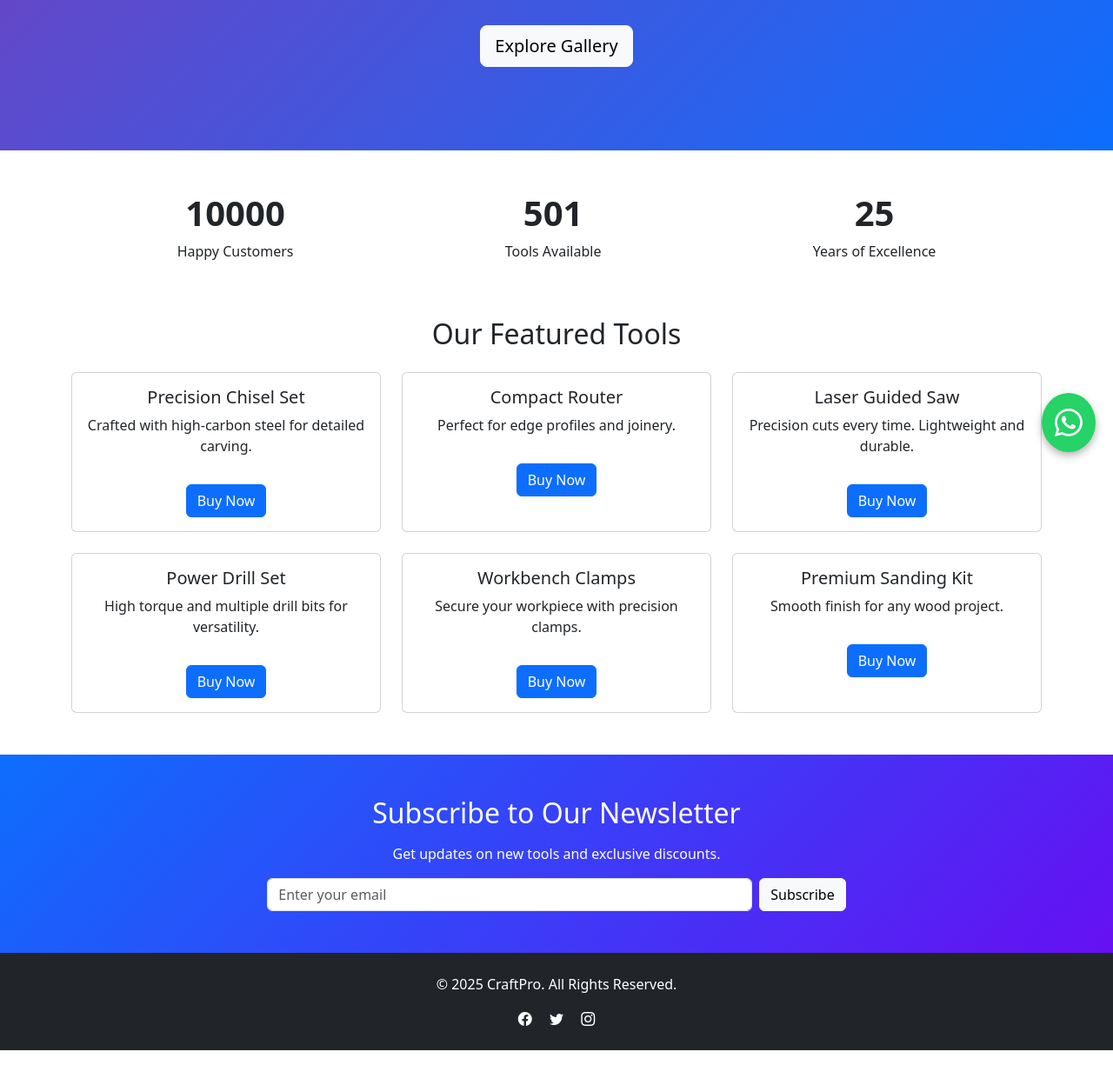
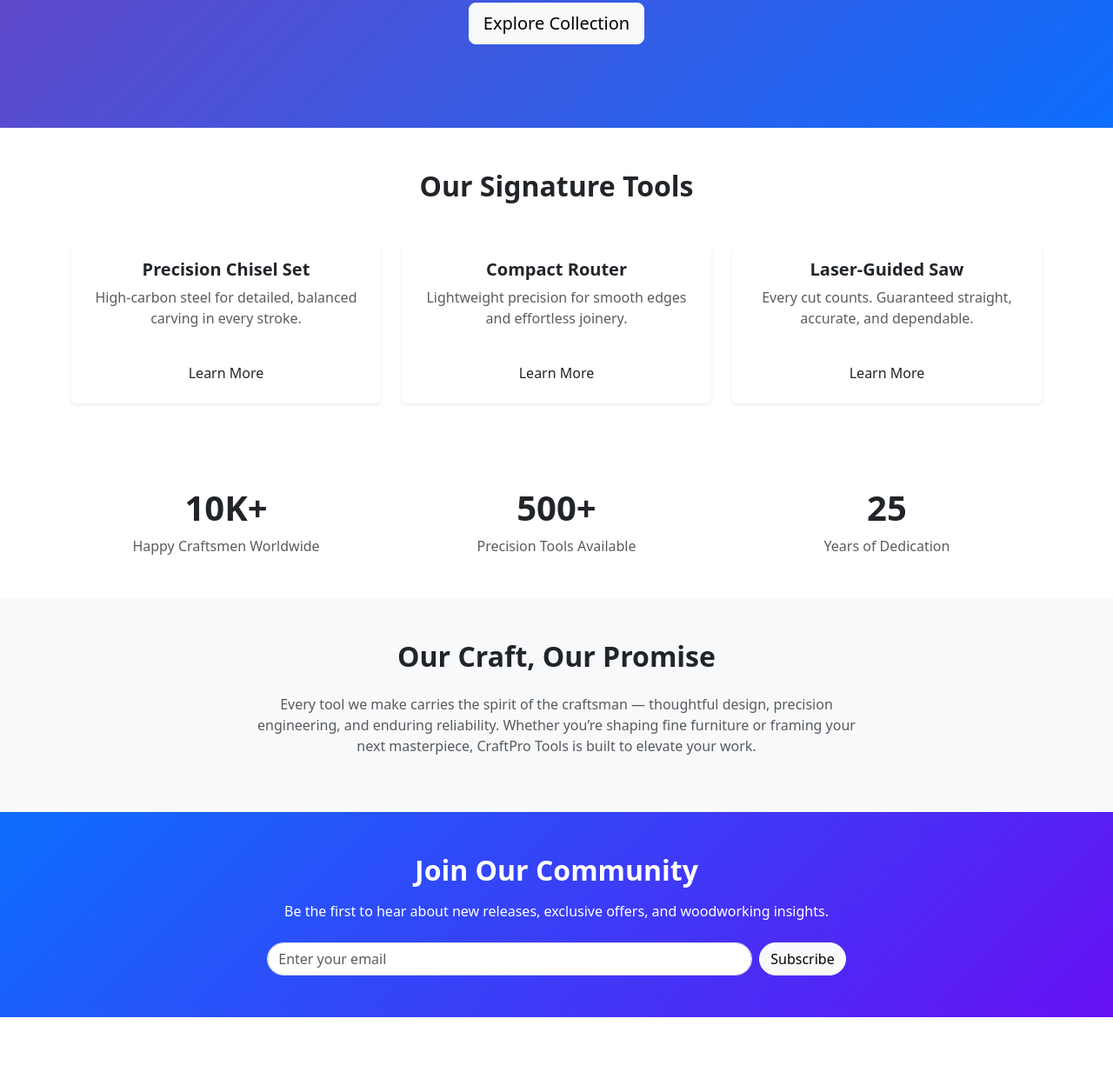
Before and after one commit to maruboh/craftpro-website, a plain HTML site: page index.html in a window 1280 px wide. Shown: the part 260-1508 px from the top of the page at 87% size. Before the commit the page ends 1468 px from the top, so only its background shows below. Drawn offline with nearby package versions, Linux system fonts and the light colour scheme.

Commit message:
Update index.html

```diff
--- a/index.html
+++ b/index.html
@@ -1,9 +1,9 @@
 <!DOCTYPE html>
 <html lang="en">
 <head>
-  <meta charset="UTF-8"/>
-  <meta name="viewport" content="width=device-width, initial-scale=1.0"/>
-  <title>CraftPro - Premium Woodworking Tools</title>
+  <meta charset="UTF-8" />
+  <meta name="viewport" content="width=device-width, initial-scale=1.0" />
+  <title>CraftPro Tools | Premium Woodworking Equipment</title>
 
   <!-- Bootstrap CSS -->
   <link href="https://cdn.jsdelivr.net/npm/bootstrap@5.3.7/dist/css/bootstrap.min.css" rel="stylesheet">
@@ -12,174 +12,124 @@
   <!-- Custom CSS -->
   <link rel="stylesheet" href="style.css">
 </head>
+
 <body>
 
-
 <!-- Navbar -->
-<nav class="navbar navbar-expand-lg bg-body-tertiary sticky-top shadow-sm">
-    <div class="container">
-        <a class="navbar-brand fw-bold" href="#">CraftPro</a>
-        <div>
-            <a href="features" class="btn btn-outline-primary me-2">Feartures</a>
-            <a href="gallery" class="btn btn-outline-primary me-2">Gallery</a>
-            <button class="btn bnt-outline-secondary theme-toggle">Dark Mode</button>
-        </div>
+<nav class="navbar navbar-expand-lg navbar-light bg-white fixed-top shadow-sm py-3">
+  <div class="container">
+    <a class="navbar-brand fw-bold text-brown" href="#">CraftPro Tools</a>
+    <button class="navbar-toggler" type="button" data-bs-toggle="collapse" data-bs-target="#navbarNav">
+      <span class="navbar-toggler-icon"></span>
+    </button>
+    <div class="collapse navbar-collapse justify-content-end" id="navbarNav">
+      <ul class="navbar-nav">
+        <li class="nav-item"><a class="nav-link" href="#features">Products</a></li>
+        <li class="nav-item"><a class="nav-link" href="#about">About</a></li>
+        <li class="nav-item"><a class="nav-link" href="#newsletter">Contact</a></li>
+      </ul>
     </div>
+  </div>
 </nav>
 
-
 <!-- Hero Section -->
-<section class="hero text-center text-white">
+<section class="hero d-flex align-items-center text-center text-white">
   <div class="container">
-    <h1 class="display-4 fw-bold">Premium Woodworking Tools</h1>
-    <p class="lead">Built for Craftsmen, Loved by Professionals.</p>
-    <a class="btn btn-light btn-lg mt-3" href="#gallery">Explore Gallery</a>
+    <h1 class="display-4 fw-bold mb-3">Precision. Passion. Performance.</h1>
+    <p class="lead mb-4">At CraftPro Tools, we believe true craftsmanship deserves tools built with care, balance, and excellence. Designed for artisans, loved by professionals.</p>
+    <a href="#features" class="btn btn-light btn-lg">Explore Collection</a>
   </div>
 </section>
 
-
-<!--Stats section-->
-<section class="stats text-center my-5">
-    <div class="container d-flex justify-content-around">
-        <div>
-            <h2 class="counter" data-target="10000">0</h2>
-            <p>Happy Customers</p>
-        </div>
-        <div>
-            <h2 class="counter" data-target="500">0</h2>
-            <p>Tools Available</p>
-        </div>
-        <div>
-            <h2 class="counter" data-target="25">0</h2>
-            <p>Years of Excellence</p>
-        </div>
-    </div>
-</section>
-
-
-<!--Features Section-->
-<main class="container my-5" id="features">
-  <h2 class="text-center mb-4">Our Featured Tools</h2>
-  <div class="row g-4">
-
-    <!-- First 3 tools -->
-    <div class="col-md-4">
-      <div class="card h-100 tool-card">
-        <div class="card-body text-center">
-          <h5 class="card-title">Precision Chisel Set</h5>
-          <p class="card-text">Crafted with high-carbon steel for detailed carving.</p>
-          <button class="btn btn-primary mt-3">Buy Now</button>
+<!-- Features Section -->
+<section class="features py-5" id="features">
+  <div class="container text-center">
+    <h2 class="fw-bold mb-5">Our Signature Tools</h2>
+    <div class="row g-4">
+      <div class="col-md-4">
+        <div class="card h-100 border-0 shadow-sm tool-card">
+          <div class="card-body">
+            <h5 class="card-title fw-semibold">Precision Chisel Set</h5>
+            <p class="card-text text-muted">High-carbon steel for detailed, balanced carving in every stroke.</p>
+            <a href="#" class="btn btn-outline-brown mt-3">Learn More</a>
+          </div>
         </div>
       </div>
-    </div>
-     <div class="col-md-4">
-      <div class="card h-100 tool-card">
-        <div class="card-body text-center">
-          <h5 class="card-title">Compact Router</h5>
-          <p class="card-text">Perfect for edge profiles and joinery.</p>
-          <button class="btn btn-primary mt-3">Buy Now</button>
+      <div class="col-md-4">
+        <div class="card h-100 border-0 shadow-sm tool-card">
+          <div class="card-body">
+            <h5 class="card-title fw-semibold">Compact Router</h5>
+            <p class="card-text text-muted">Lightweight precision for smooth edges and effortless joinery.</p>
+            <a href="#" class="btn btn-outline-brown mt-3">Learn More</a>
+          </div>
         </div>
       </div>
-    </div>
-       <div class="col-md-4">
-      <div class="card h-100 tool-card">
-        <div class="card-body text-center">
-          <h5 class="card-title">Laser Guided Saw</h5>
-          <p class="card-text">Precision cuts every time. Lightweight and durable.</p>
-          <button class="btn btn-primary mt-3">Buy Now</button>
-        </div>
-      </div>
-    </div>
-
-    <!-- New 3 tools -->
-    <div class="col-md-4">
-      <div class="card h-100 tool-card">
-        <div class="card-body text-center">
-          <h5 class="card-title">Power Drill Set</h5>
-          <p class="card-text">High torque and multiple drill bits for versatility.</p>
-          <button class="btn btn-primary mt-3">Buy Now</button>
-        </div>
-      </div>
-    </div>
-     <div class="col-md-4">
-      <div class="card h-100 tool-card">
-        <div class="card-body text-center">
-          <h5 class="card-title">Workbench Clamps</h5>
-          <p class="card-text">Secure your workpiece with precision clamps.</p>
-          <button class="btn btn-primary mt-3">Buy Now</button>
-        </div>
-      </div>
-    </div>
-       <div class="col-md-4">
-      <div class="card h-100 tool-card">
-        <div class="card-body text-center">
-          <h5 class="card-title">Premium Sanding Kit</h5>
-          <p class="card-text">Smooth finish for any wood project.</p>
-          <button class="btn btn-primary mt-3">Buy Now</button>
+      <div class="col-md-4">
+        <div class="card h-100 border-0 shadow-sm tool-card">
+          <div class="card-body">
+            <h5 class="card-title fw-semibold">Laser-Guided Saw</h5>
+            <p class="card-text text-muted">Every cut counts. Guaranteed straight, accurate, and dependable.</p>
+            <a href="#" class="btn btn-outline-brown mt-3">Learn More</a>
+          </div>
         </div>
       </div>
     </div>
   </div>
-</main>
+</section>
 
+<!-- Stats Section -->
+<section class="stats text-center py-5">
+  <div class="container">
+    <div class="row g-4">
+      <div class="col-md-4">
+        <h2 class="display-6 fw-bold text-brown">10K+</h2>
+        <p class="text-muted mb-0">Happy Craftsmen Worldwide</p>
+      </div>
+      <div class="col-md-4">
+        <h2 class="display-6 fw-bold text-brown">500+</h2>
+        <p class="text-muted mb-0">Precision Tools Available</p>
+      </div>
+      <div class="col-md-4">
+        <h2 class="display-6 fw-bold text-brown">25</h2>
+        <p class="text-muted mb-0">Years of Dedication</p>
+      </div>
+    </div>
+  </div>
+</section>
 
-<!-- Floating WhatsApp Button -->
-<a href="https://wa.me/123456789" class="whatsapp-float" target="_blank">
-  <i class="bi bi-whatsapp"></i>
-</a>
-
+<!-- About Section -->
+<section class="about py-5 bg-light" id="about">
+  <div class="container text-center">
+    <h2 class="fw-bold mb-4">Our Craft, Our Promise</h2>
+    <p class="text-muted mx-auto" style="max-width: 700px;">
+      Every tool we make carries the spirit of the craftsman — thoughtful design, precision engineering, and enduring reliability. Whether you’re shaping fine furniture or framing your next masterpiece, CraftPro Tools is built to elevate your work.
+    </p>
+  </div>
+</section>
 
 <!-- Newsletter Section -->
-<section class="newsletter text-center text-white py-5">
+<section class="newsletter text-center text-white py-5" id="newsletter">
   <div class="container">
-    <h2 class="mb-3">Subscribe to Our Newsletter</h2>
-    <p>Get updates on new tools and exclusive discounts.</p>
-    <form class="d-flex justify-content-center">
-      <input type="email" class="form-control w-50 me-2" placeholder="Enter your email">
-      <button class="btn btn-light">Subscribe</button>
+    <h2 class="fw-bold mb-3">Join Our Community</h2>
+    <p class="mb-4">Be the first to hear about new releases, exclusive offers, and woodworking insights.</p>
+    <form class="d-flex justify-content-center flex-column flex-sm-row align-items-center">
+      <input type="email" class="form-control w-50 mb-3 mb-sm-0 me-sm-2 rounded-pill" placeholder="Enter your email">
+      <button class="btn btn-light rounded-pill">Subscribe</button>
     </form>
   </div>
 </section>
 
-
 <!-- Footer -->
-<footer class="bg-dark text-white text-center py-4">
-  <p>&copy; 2025 CraftPro. All Rights Reserved.</p>
+<footer class="text-center py-4 bg-brown text-white">
+  <p class="mb-1">&copy; 2025 CraftPro Tools. All Rights Reserved.</p>
   <div>
     <a href="#" class="text-white mx-2"><i class="bi bi-facebook"></i></a>
+    <a href="#" class="text-white mx-2"><i class="bi bi-instagram"></i></a>
     <a href="#" class="text-white mx-2"><i class="bi bi-twitter"></i></a>
-    <a href="#" class="text-white mx-2"><i class="bi bi-instagram"></i></a>
   </div>
 </footer>
 
-
 <!-- Bootstrap JS -->
 <script src="https://cdn.jsdelivr.net/npm/bootstrap@5.3.7/dist/js/bootstrap.bundle.min.js"></script>
-<script>
-
-  // Dark Mode Toggle
-  const toggleButton = document.querySelector('.theme-toggle');
-  toggleButton.addEventListener('click', () => {
-    document.body.classList.toggle('dark-theme');
-    toggleButton.textContent = document.body.classList.contains('dark-theme') ? 'Light Mode' : 'Dark Mode';
-  });
-
-
-   // Stats Counter Animation
-  const counters = document.querySelectorAll('.counter');
-  counters.forEach(counter => {
-    counter.innerText = '0';
-    const updateCounter = () => {
-      const target = +counter.getAttribute('data-target');
-      const c = +counter.innerText;
-      const increment = target / 200;
-      if (c < target) {
-        counter.innerText = `${Math.ceil(c + increment)}`;
-        setTimeout(updateCounter, 10);
-      }
-    };
-    updateCounter();
-  });
-</script>
 </body>
 </html>
```
